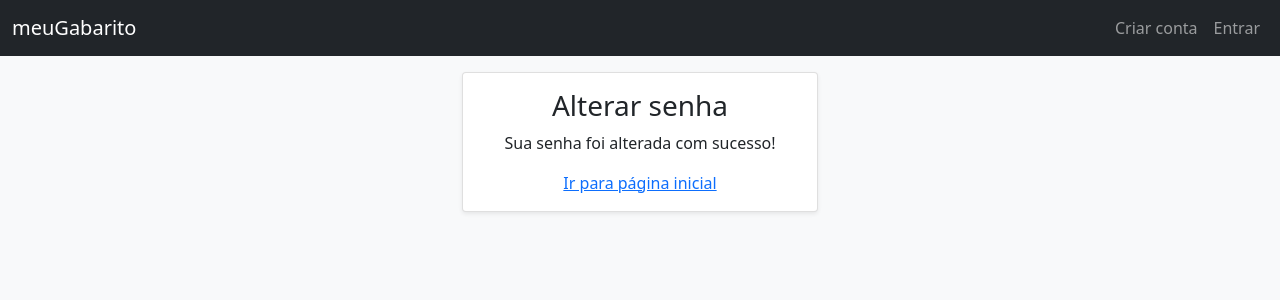
After one commit to br-adriel/meuGabarito, a Django app: template templates/registration/password_change_done.html in a window 1280 px wide. The commit adds this page. Shown: the top 300 px of the page. Run offline with Django 3.2, Linux system fonts and the light colour scheme; the template is opened without the code that fills it, so the values that code supplies are empty; some libraries are stand-ins or nearby versions; some web fonts are replaced.

Commit message:
Alterar senha implementado #2

```diff
--- a/meuGabarito/settings.py
+++ b/meuGabarito/settings.py
@@ -58,7 +58,7 @@ ROOT_URLCONF = 'meuGabarito.urls'
 TEMPLATES = [
     {
         'BACKEND': 'django.template.backends.django.DjangoTemplates',
-        'DIRS': [BASE_DIR/'templates'],
+        'DIRS': [BASE_DIR / 'templates'],
         'APP_DIRS': True,
         'OPTIONS': {
             'context_processors': [
--- /dev/null
+++ b/templates/registration/password_change_done.html
@@ -0,0 +1,15 @@
+{% extends 'base.html' %}
+
+{% block title %}Alterar senha{% endblock %}
+
+{% block content %}
+<div class="col col-md-6 col-lg-4 py-3">
+    <div class="card shadow-sm">
+        <div class="card-body text-center">
+            <h3 class="card-title text-center">Alterar senha</h3>
+            <p class="card-text">Sua senha foi alterada com sucesso!</p>
+            <a href="{% url 'pagina_inicial' %}">Ir para página inicial</a>
+        </div>
+    </div>
+</div>
+{% endblock %}
```
Also changed, not shown: templates/registration/editar_perfil.html (added, +26 -0 lines), templates/registration/password_change_form.html (renamed from accounts/templates/registration/editar_perfil.html, +3 -6 lines), templates/registration/criar_conta.html (renamed from accounts/templates/registration/criar_conta.html), templates/registration/login.html (renamed from accounts/templates/registration/login.html).
